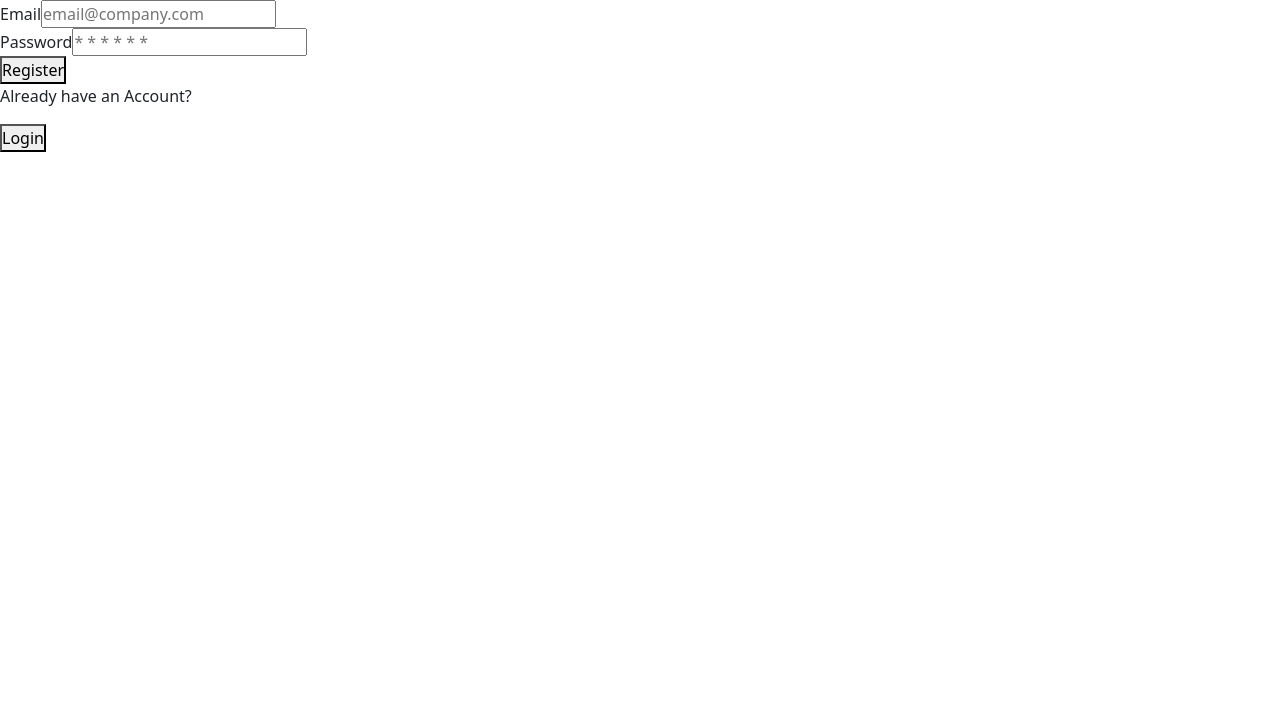
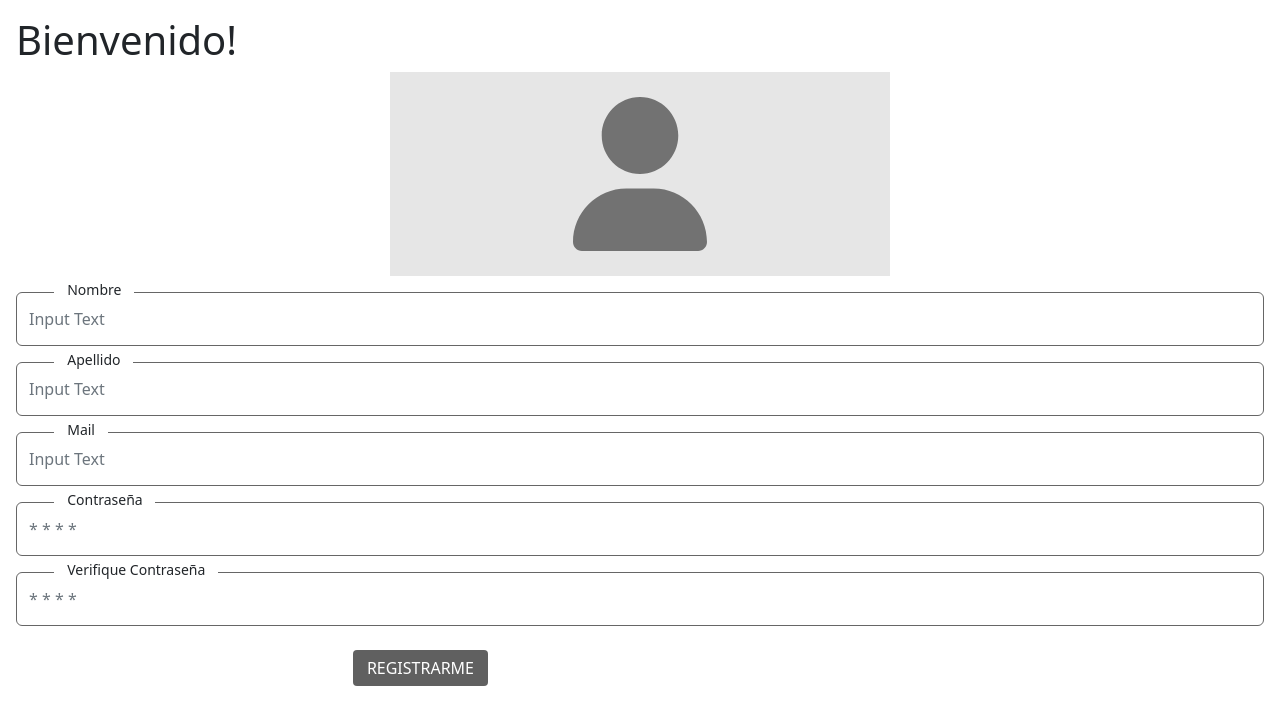
Before and after one commit to No-Country/c8-86-t-react-firebase, a React (Vite) app in the folder healthyApp/: page /#/signup in a window 1280 px wide. Shown: the top 724 px of the page. Built offline with nearby package versions, Linux system fonts and the light colour scheme.

Commit message:
editando form signUp

```diff
--- a/healthyApp/src/components/SignUp/SignUp.jsx
+++ b/healthyApp/src/components/SignUp/SignUp.jsx
@@ -1,32 +1,58 @@
 import React from 'react'
 import { useNavigate } from 'react-router-dom'
+import { useForm } from 'react-hook-form'
+
+import '../SignUp/singUp.css'
+import User from '../../assets/login/user.svg'
+
+import Button from 'react-bootstrap/Button'
+import Form from 'react-bootstrap/Form'
 
 const SignUp = () => {
     const navigate = useNavigate()
 
+    const { handleSubmit } = useForm()
+
+    const submit = () => navigate('/login')
+
     return (
-        <div className='register'>
-            <form className='register__form'>
-                <div className='Login__form__simple'>
-                    <div className='register__form__simple__input'>
-                        <label htmlFor="email" className=''>Email</label>
-                        <input type="text" className='' placeholder='email@company.com'/>
-                    </div>
-                    <div className='Login__form__simple__input'>
-                        <label htmlFor="password" className=''>Password</label>
-                        <input type="password" className='' placeholder='* * * * * *'/>
-                    </div>
-                    <button className='register__form__simple__btn'>
-                        Register
-                    </button>
+        <>
+        <Form  className='p-3' onSubmit={handleSubmit(submit)}>
+            <div className='header_Form'>
+                <h1 className='text-start'> Bienvenido! </h1>
+                <div className='div_img__user m-auto'>
+                    <img src={User} alt="svg_user" />
                 </div>
-            </form>
+            </div>
 
-            <div className='containerLogin'>
-                <p>Already have an Account?</p>
-                <button onClick={() => navigate('/login')}>Login</button>
-            </div>
-        </div>
+            <Form.Group className='mt-3' controlId='formBasicEmail'>
+                <Form.Label className='form_label'> Nombre </Form.Label>
+                <Form.Control className='input' type='text' placeholder='Input Text'/>
+            </Form.Group>
+
+            <Form.Group className='mt-3' controlId='formBasicPassword'>
+                <Form.Label className='form_label'> Apellido </Form.Label>
+                <Form.Control className='input' type='password' placeholder='Input Text'/>
+            </Form.Group>
+
+            <Form.Group className='mt-3' controlId='formBasicPassword'>
+                <Form.Label className='form_label'> Mail </Form.Label>
+                <Form.Control className='input' type='mail' placeholder='Input Text'/>
+            </Form.Group>
+
+            <Form.Group className='mt-3' controlId='formBasicPassword'>
+                <Form.Label className='form_label'> Contraseña </Form.Label>
+                <Form.Control className='input' type='password' placeholder='* * * *'/>
+            </Form.Group>
+
+            <Form.Group className='mt-3' controlId='formBasicPassword'>
+                <Form.Label className='form_label'> Verifique Contraseña </Form.Label>
+                <Form.Control className='input' type='password' placeholder='* * * *'/>
+            </Form.Group>
+
+            <Button className='btn mt-4' type='submit'> Registrarme </Button>
+        </Form>
+        </>
     )
 }
 
```
Also changed, not shown: healthyApp/src/components/SignUp/singUp.css (added).
